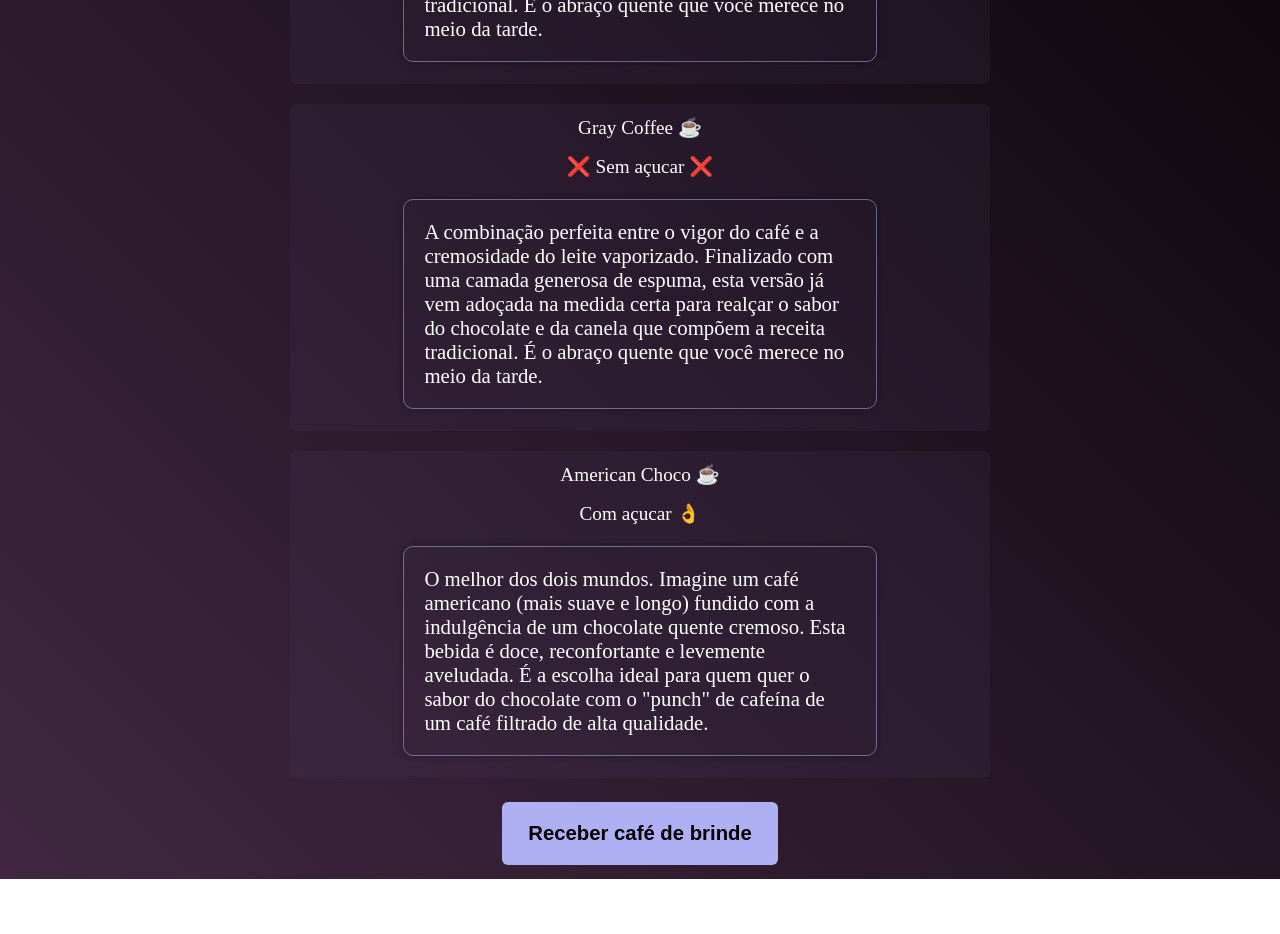
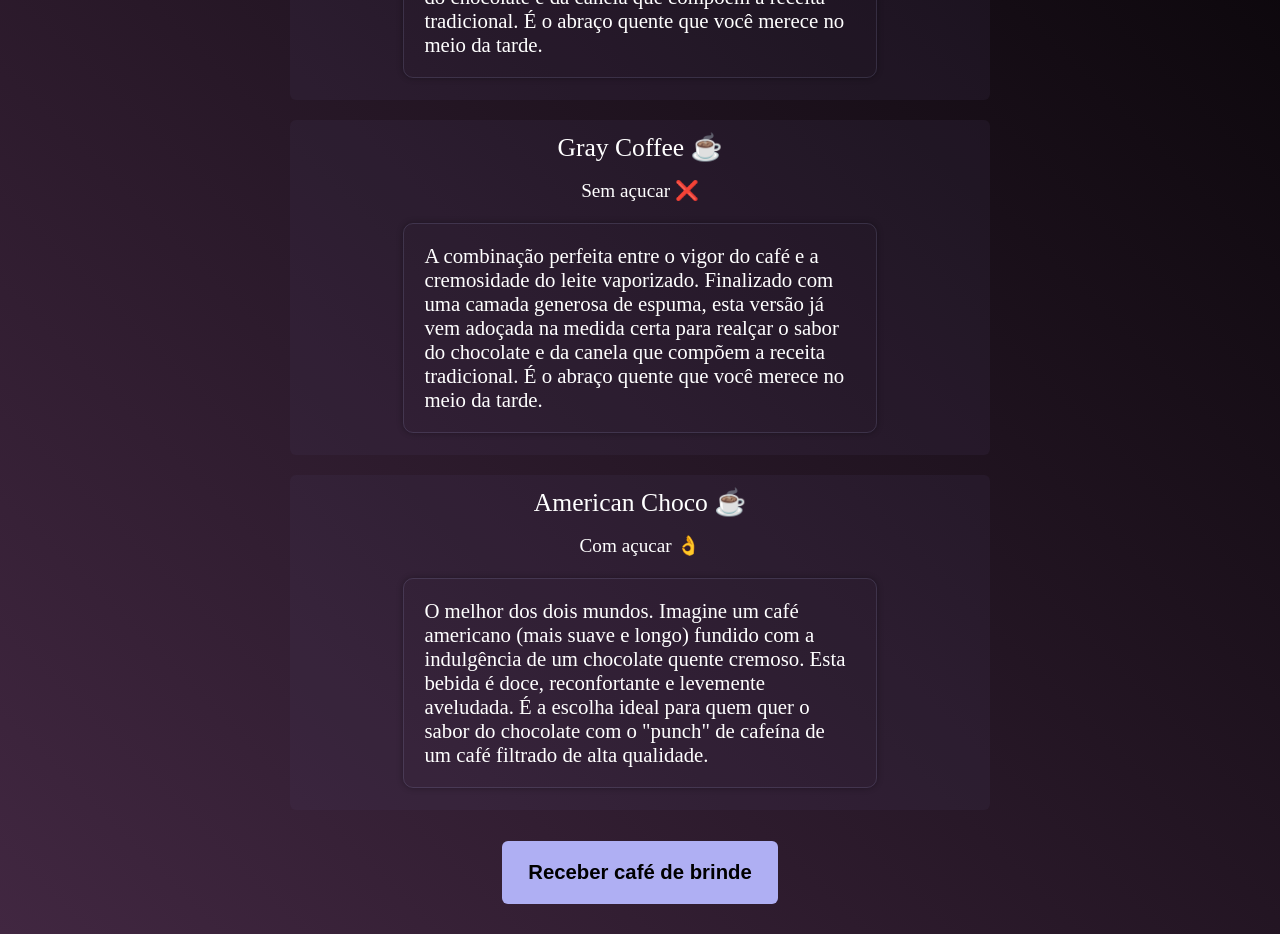
Before and after one commit to SantV7/preparing_coffee, a React (Vite) app: page / in a window 1280 px wide. Shown: the part 580-1514 px from the top of the page. Before the commit the page ends 1459 px from the top, so only its background shows below. Built offline with nearby package versions, Linux system fonts and the light colour scheme.

Commit message:
Adicionando o style da page

```diff
--- a/src/pages/home/RequireCoffee.tsx
+++ b/src/pages/home/RequireCoffee.tsx
@@ -3,7 +3,6 @@ interface requireCofffeeProps {
   description: string,
   sugar: boolean
 }
-
 
 
 import styles from './requireCoffee.module.scss'
@@ -13,8 +12,8 @@ const RequireCoffee = ({ nameCoffee, description ,sugar }: requireCofffeeProps)
    <>
     <section className={styles.infoCoffee}>
         <ul className={styles.ul_style}>
-            <li className={styles.li_coffee}>{nameCoffee} ☕</li>
-            <li className={styles.li_coffee}>{sugar ? 'Com açucar 👌' : '❌ Sem açucar ❌'}</li>
+            <li id={styles.title_coffee} className={styles.li_coffee}>{nameCoffee} ☕</li>
+            <li className={styles.li_coffee}>{sugar ? 'Com açucar 👌' : 'Sem açucar ❌'}</li>
         </ul>
 
 
--- a/src/pages/home/brind.css
+++ b/src/pages/home/brind.css
@@ -3,8 +3,14 @@
     border: none;
     cursor: pointer;
     border-radius: 6px;
-    margin-top: 14px;
+    margin-top: 21px;
+    margin-bottom: 16px;
     font-weight: 600;
     font-size: 1.27rem;
     background-color: rgb(175, 175, 243);
+
+
+    &:hover {
+        background-image: linear-gradient(to bottom, rgb(175, 175, 243), rgb(125, 125, 238));
+    }
 }
--- a/src/pages/home/requireCoffee.module.scss
+++ b/src/pages/home/requireCoffee.module.scss
@@ -24,10 +24,14 @@
         list-style: none;
       }
 
+      #title_coffee {
+        font-size: 1.6rem;
+      }
+
       .description_coffee {
         padding:  20px;
         width: 70%;
-        border: 1px solid rgba(169, 178, 230, 0.534);
+        border: 1px solid rgba(169, 178, 230, 0.158);
         border-radius: 10px;
         box-shadow: 0px 0px 6px rgba(0, 0, 0, 0.322);
         margin-bottom: 10px;
@@ -42,5 +46,11 @@
 @media screen and (max-width:768px) {
   .infoCoffee {
     width: 100%;
+
+    .description_coffee {
+      width: 100%;
+    }
+
+
   }
 }
```
